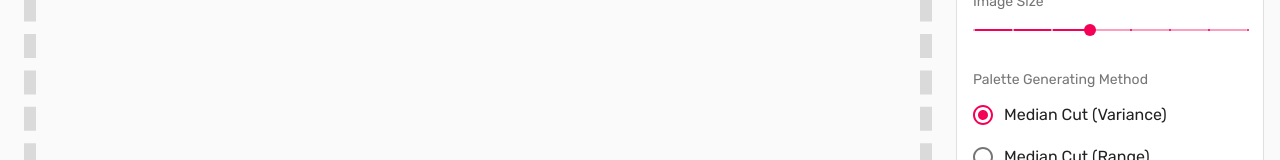
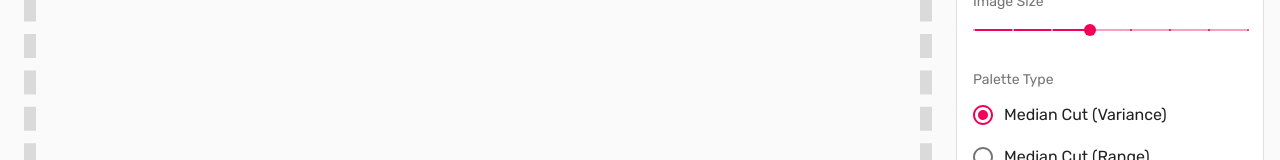
Before and after one commit to hack3ric/pixelate, a Next.js app: page / in a window 1280 px wide. Shown: the part 172-332 px from the top of the page. Built offline with nearby package versions, Linux system fonts and the light colour scheme.

Commit message:
Adjust text and layout

```diff
--- a/src/components/sidebar/Export.tsx
+++ b/src/components/sidebar/Export.tsx
@@ -1,4 +1,4 @@
-import { Collapse, List, ListItem, ListItemText, Typography, Slider } from "@material-ui/core";
+import { Collapse, List, ListItem, ListItemText, Typography, Slider, Button } from "@material-ui/core";
 import { ExpandLess, ExpandMore } from "@material-ui/icons";
 import React, { useState } from "react";
 import SidebarPaper from "./SidebarPaper";
@@ -63,8 +63,9 @@ export default function Export({ imageWorker, filename, outputData, pixelScale,
               onChange={(_e, newValue) => onPixelScaleChange(newValue as number)}
             />
           </ListItem>
-          <ListItem dense disabled={!outputData} button onClick={handleExport}>
-            <ListItemText primary="Export" primaryTypographyProps={{ variant: "button" }} />
+          <ListItem dense style={{ paddingLeft: 8 }}>
+            <Button disabled={!outputData} color="secondary" onClick={handleExport}>Export</Button>
+            <div style={{ flexGrow: 1 }}></div>
             <Typography variant="body2" color="textSecondary">
               {outputData
                 ? `${outputData.width * pixelScale}x${outputData.height * pixelScale}`
--- a/src/components/sidebar/Parameters.tsx
+++ b/src/components/sidebar/Parameters.tsx
@@ -47,7 +47,7 @@ export default function Parameters(props: ParametersProps) {
             />
           </ListItem>
           <ListItem className={styles.parameter}>
-            <ParameterText>Palette Generating Method</ParameterText>
+            <ParameterText>Palette Type</ParameterText>
             <RadioGroup value={props.paletteType} onChange={(_e, v) => props.onPaletteTypeChange(v as PaletteType)}>
               <FormControlLabel value="median-cut-variance" control={<Radio />} label="Median Cut (Variance)" />
               <FormControlLabel value="median-cut-range" control={<Radio />} label="Median Cut (Range)" />
```
